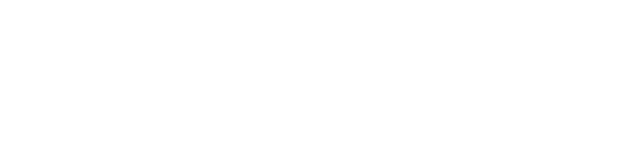
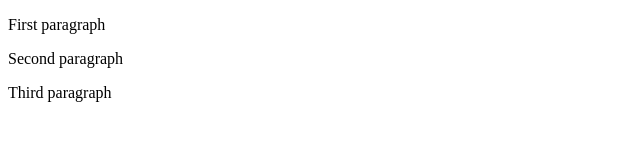
Before and after one commit to AbdullahNisar123/SMIT-JSAssignments, a plain HTML site: page GPT-Assignments/index.html in a window 1280 px wide. Shown: the whole page, without its empty margins (0-640 px from the left). Drawn offline with Linux system fonts and the light colour scheme.

Commit message:
class question done

```diff
--- a/GPT-Assignments/index.html
+++ b/GPT-Assignments/index.html
@@ -1,11 +1,15 @@
 <!DOCTYPE html>
 <html lang="en">
-<head>
-    <meta charset="UTF-8">
-    <meta name="viewport" content="width=device-width, initial-scale=1.0">
+  <head>
+    <meta charset="UTF-8" />
+    <meta name="viewport" content="width=device-width, initial-scale=1.0" />
     <title>Document</title>
-</head>
-<body>
+  </head>
+  <body>
+    <p>First paragraph</p>
+    <p>Second paragraph</p>
+    <p>Third paragraph</p>
+
     <script src="app.js"></script>
-</body>
+  </body>
 </html>
```
Also changed, not shown: GPT-Assignments/app.js (+34 -0 lines).
